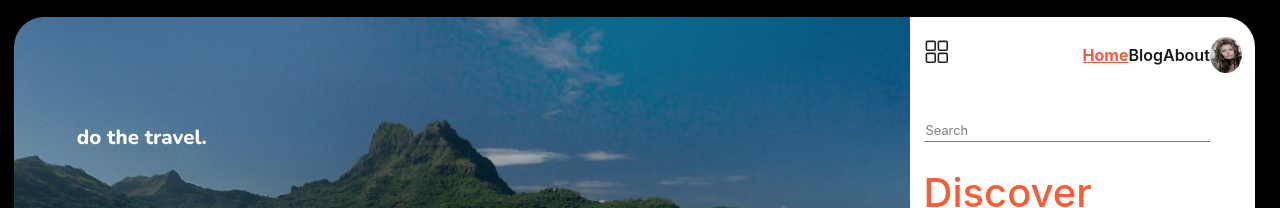
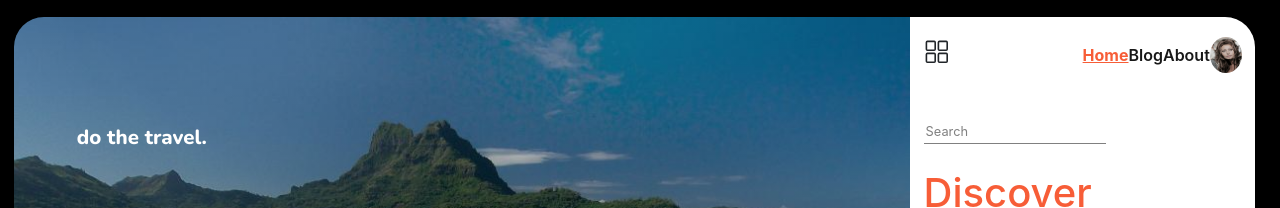
Before and after one commit to bidodev/react-dtravel-client, a React (Create React App) app: page / in a window 1280 px wide. Shown: the top 208 px of the page. Built offline with nearby package versions, Linux system fonts and the light colour scheme.

Commit message:
fixed stupid re render

```diff
--- a/src/components/aside/aside.component.jsx
+++ b/src/components/aside/aside.component.jsx
@@ -5,6 +5,7 @@ import Search from './search/search.component'
 import AdventurousMood from './adventurousmood/adventurousmood.component.jsx'
 
 function Aside() {
+    console.log("Reload Aside")
     return (
         <div className="aside">
             <Header />
--- a/src/components/aside/search/search.component.jsx
+++ b/src/components/aside/search/search.component.jsx
@@ -2,17 +2,25 @@ import React from "react";
 import { useDispatch, useSelector } from "react-redux";
 
 function Search() {
+  console.log("reRender()");
   const dispatch = useDispatch();
 
   const textInput = React.useRef();
 
+  const submitValues = (event) => {
+    event.preventDefault();
+    dispatch({ type: "UPDATE_INPUT", payload: textInput.current.value })
+  }
+
   return (
     <div className="aside-search">
-      <input
-        type="search"
-        placeholder="Search"  ref={textInput}
-        onChange={() => dispatch({ type: "UPDATE_INPUT", payload: textInput.current.value })}
-      />
+      <form onSubmit={submitValues}>
+        <input
+          type="search"
+          placeholder="Search"
+          ref={textInput}
+        />
+      </form>
     </div>
   );
 }
--- a/src/components/offers/handleOfferSearch.js
+++ b/src/components/offers/handleOfferSearch.js
@@ -1,6 +1,6 @@
 //
 let numOfCalls = 0;
-const handleOfferSearch = (input, defaultItem, fulldata) => {
+const handleOfferSearch = ({input}, defaultItem, fulldata) => {
   numOfCalls++;
   //prevent empty input treating
   if (input === undefined || input === null) {
--- a/src/redux/search-redux.js
+++ b/src/redux/search-redux.js
@@ -1,7 +1,14 @@
-const searchReducer = (state = null, action) => {
+const INITIAL_STATE = {
+    input: null
+}
+
+const searchReducer = (state = INITIAL_STATE, action) => {
     switch (action.type) {
         case 'UPDATE_INPUT':
-            return state = action.payload;
+            return {
+                ...state,
+                input: action.payload
+            };
         default:
             return state;
     }
```
Also changed, not shown: src/components/aside/main/discover.component.jsx (+7 -2 lines).
